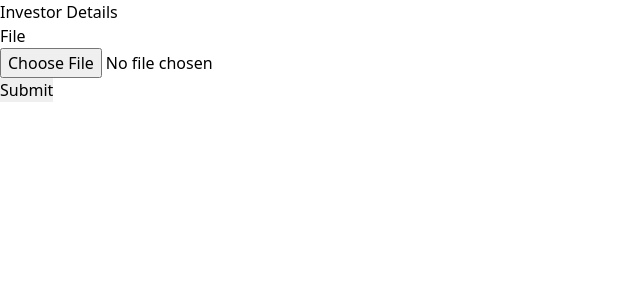
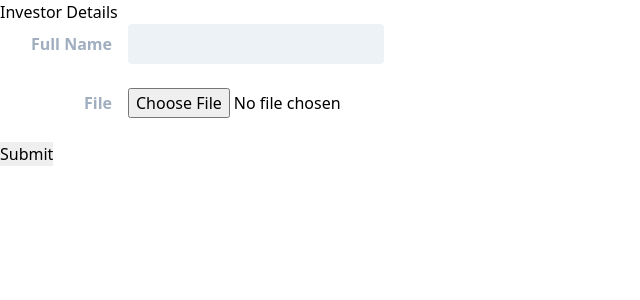
Before and after one commit to RickDT/pmid, a Next.js app: page / in a window 1280 px wide. Shown: the top 300 px of the page, without its empty margins (0-640 px from the left). Built offline with nearby package versions, Linux system fonts and the light colour scheme.

Commit message:
some basic Tailwind styling on form

```diff
--- a/pages/index.js
+++ b/pages/index.js
@@ -1,8 +1,21 @@
 import Head from "next/head";
+
+const Label = ({ forHtml, children }) => (
+  <label
+    className="block text-gray-500 font-bold md:text-right mb-1 md:mb-0 pr-4"
+    for="inline-full-name"
+  >
+    {children}
+  </label>
+);
+
+const FormRow = ({ children }) => (
+  <div className="md:flex md:items-center mb-6">{children}</div>
+);
 
 export default function Home() {
   return (
-    <div className="container">
+    <div className="w-full max-w-sm">
       <Head>
         <title>Parallel Markets Investor Details</title>
         <link rel="icon" href="/favicon.ico" />
@@ -27,9 +40,26 @@ export default function Home() {
             console.log({ result });
           }}
         >
-          <label htmlFor="file-upload">File</label>
-          <br />
-          <input type="file" name="file-upload" id="file-picker" /> <br />
+          <FormRow>
+            <div className="md:w-1/3">
+              <Label forHtml="">Full Name</Label>
+            </div>
+            <div className="md:w-2/3">
+              <input
+                className="bg-gray-200 appearance-none border-2 border-gray-200 rounded w-full py-2 px-4 text-gray-700 leading-tight focus:outline-none focus:bg-white focus:border-purple-500"
+                id="inline-full-name"
+                type="text"
+              />
+            </div>
+          </FormRow>
+          <FormRow>
+            <div className="md:w-1/3">
+              <Label forHtml="file-upload">File</Label>
+            </div>
+            <div className="md:w-2/3">
+              <input type="file" name="file-upload" id="file-picker" /> <br />
+            </div>
+          </FormRow>
           <input type="submit" />
         </form>
       </main>
```
